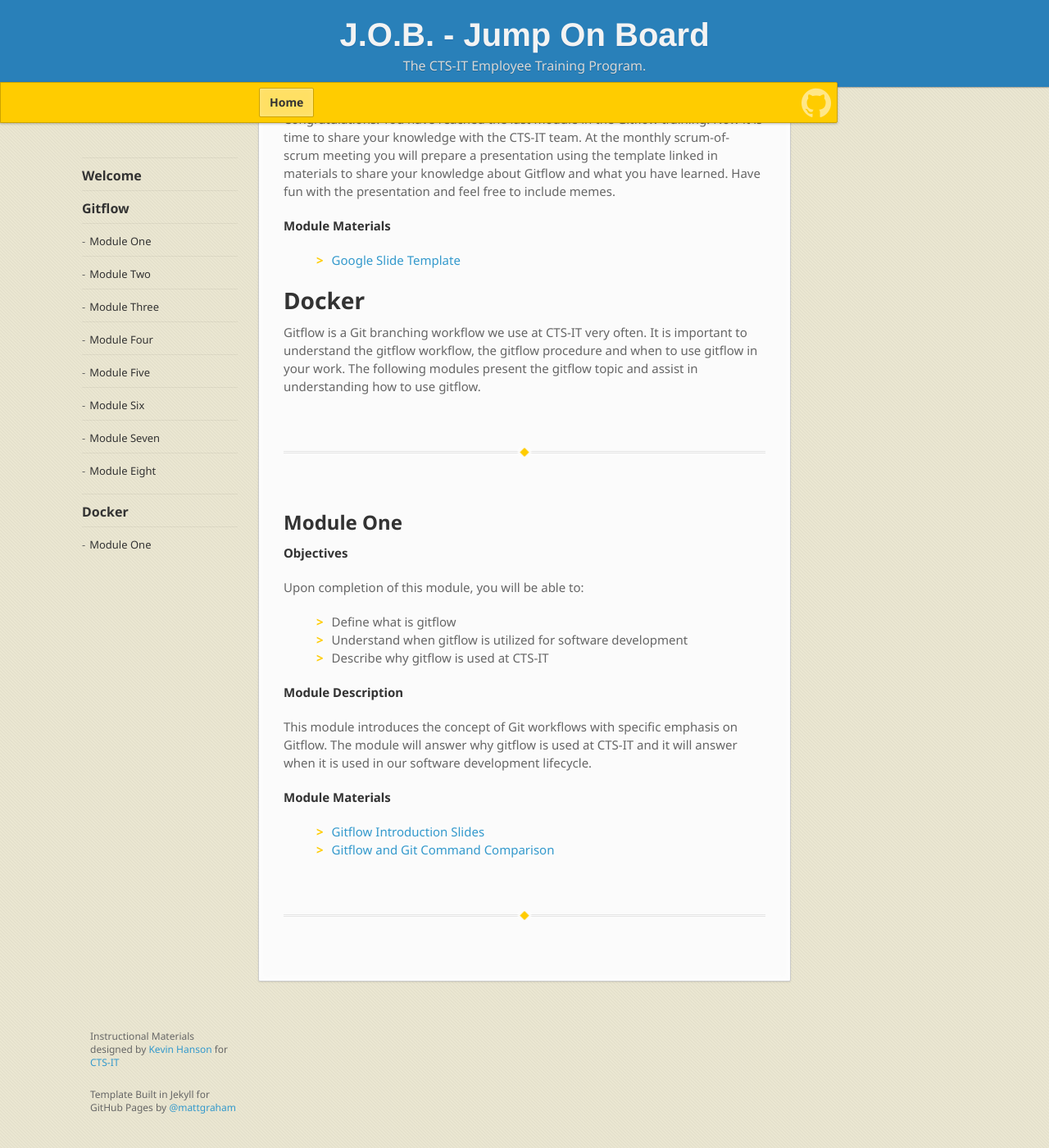
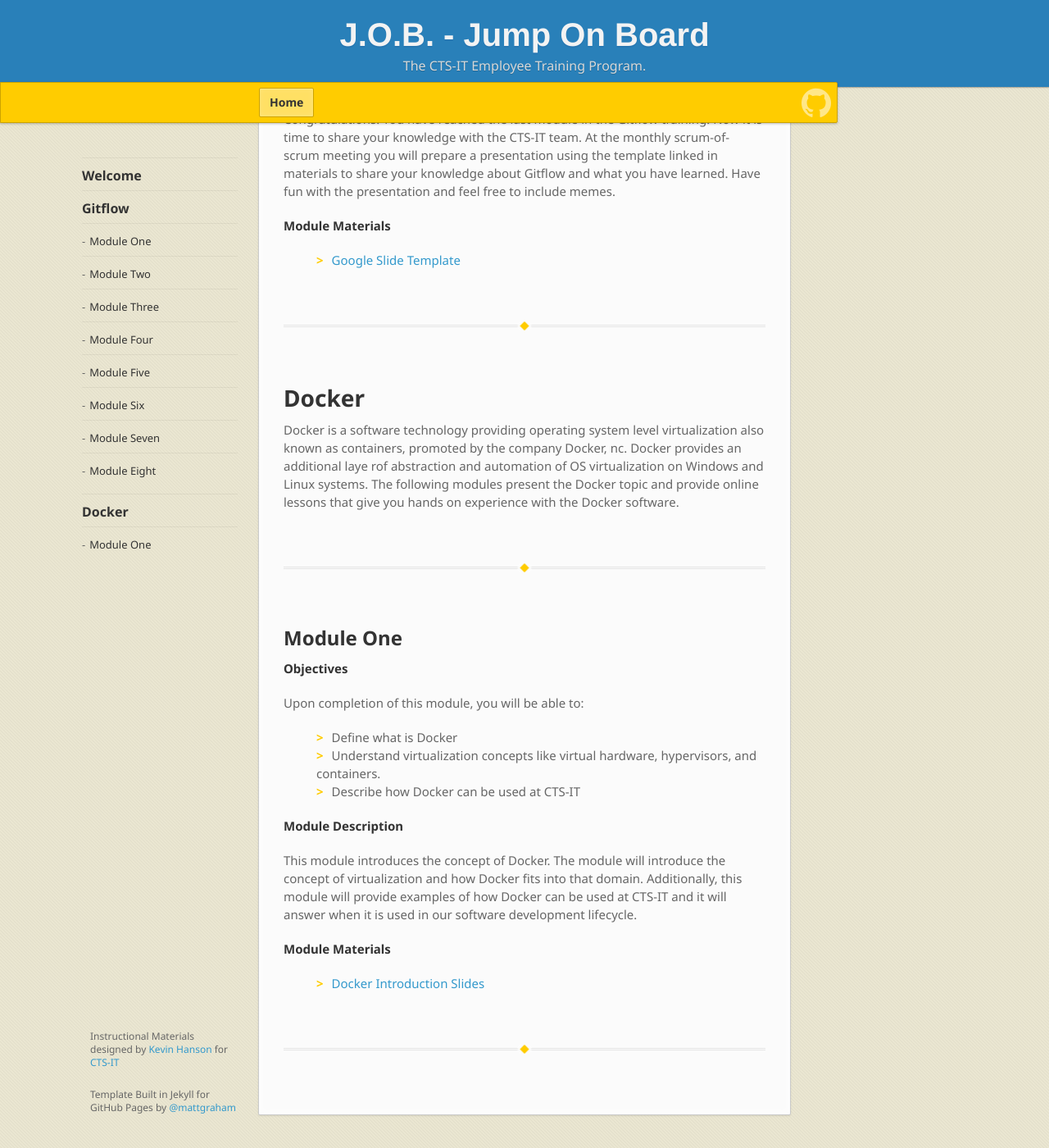
Before and after one commit to stokes-uf/J.O.B.-Jump-On-Board, a Jekyll site: the page built from index.md, in a window 1280 px wide and 1400 px high, scrolled down 5440 px. Shown: the whole window at 82% size. Built offline with Jekyll 4.4.1, drawn with Linux system fonts in a browser that asks for light colours; nearby versions of some CDN libraries; some web fonts are replaced.

Commit message:
add revised home page with docker module one and supporting text

```diff
--- a/_layouts/home.html
+++ b/_layouts/home.html
@@ -199,9 +199,13 @@
     <ul>
       <li><a href="https://docs.google.com/presentation/d/1Y6wQ0bwU7c29CFkWvu5q6kbjASkwGzj2CQm42sUTXy0/edit?usp=sharing" target="_blank">Google Slide Template</a></li>
     </ul>
-
+    <br>
+    <br>
+    <hr>
+    <br>
+    <br>
     <h1>Docker</h1>
-    <p>Gitflow is a Git branching workflow we use at CTS-IT very often. It is important to understand the gitflow workflow, the gitflow procedure and when to use gitflow in your work. The following modules present the gitflow topic and assist in understanding how to use gitflow.</p>
+    <p>Docker is a software technology providing operating system level virtualization also known as containers, promoted by the company Docker, nc. Docker provides an additional laye rof abstraction and automation of OS virtualization on Windows and Linux systems. The following modules present the Docker topic and provide online lessons that give you hands on experience with the Docker software.</p>
     <br>
     <br>
     <hr>
@@ -212,18 +216,17 @@
     <p><strong>Objectives</strong></p>
     <p>Upon completion of this module, you will be able to:</p>
     <ul>
-      <li>Define what is gitflow</li>
-      <li>Understand when gitflow is utilized for software development</li>
-      <li>Describe why gitflow is used at CTS-IT</li>
+      <li>Define what is Docker</li>
+      <li>Understand virtualization concepts like virtual hardware, hypervisors, and containers. </li>
+      <li>Describe how Docker can be used at CTS-IT</li>
     </ul>
 
     <p><strong>Module Description</strong></p>
-    <p>This module introduces the concept of Git workflows with specific emphasis on Gitflow. The module will answer why gitflow is used at CTS-IT and it will answer when it is used in our software development lifecycle. </p>
+    <p>This module introduces the concept of Docker. The module will introduce the concept of virtualization and how Docker fits into that domain. Additionally, this module will provide examples of how Docker can be used at CTS-IT and it will answer when it is used in our software development lifecycle. </p>
 
     <p><strong>Module Materials</strong></p>
     <ul>
-      <li><a href="https://docs.google.com/presentation/d/1hdr4bp6NqYSJCxwubZKOy7ZtYxLYHtbmtRsvRGFsifg/edit?usp=sharing" target="_blank">Gitflow Introduction Slides</a></li>
-      <li><a href="https://github.com/ctsit/J.O.B.-Jump-On-Board/blob/gh-pages/git-gitflow-comparison.md" target="_blank">Gitflow and Git Command Comparison</a></li>
+      <li><a href="https://docs.google.com/presentation/d/1bzS1c2z9utlhRhfjeVzUh5yUy-xRi_q4UmTPjp9g7Y0/edit?usp=sharing" target="_blank">Docker Introduction Slides</a></li>
     </ul>
     <br>
     <br>
```
